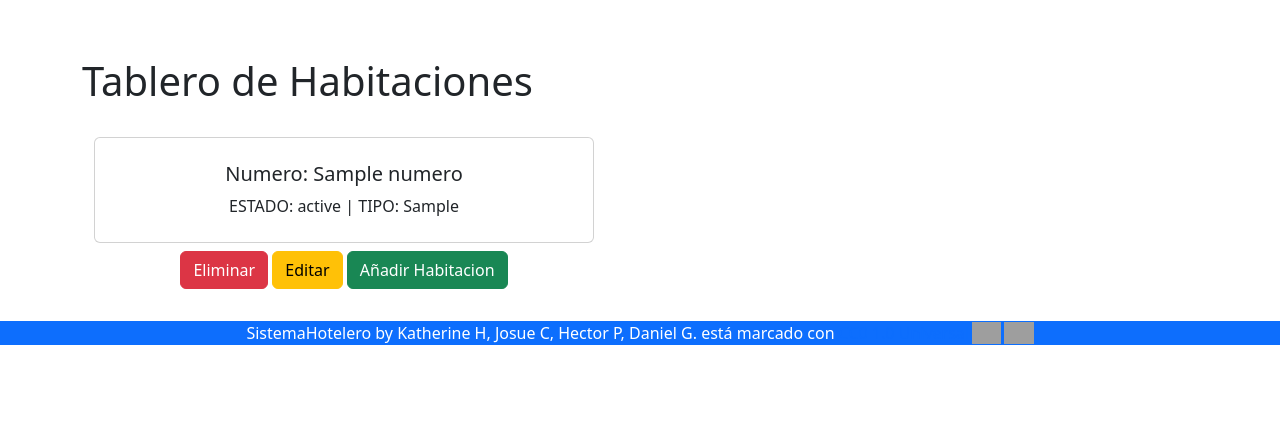
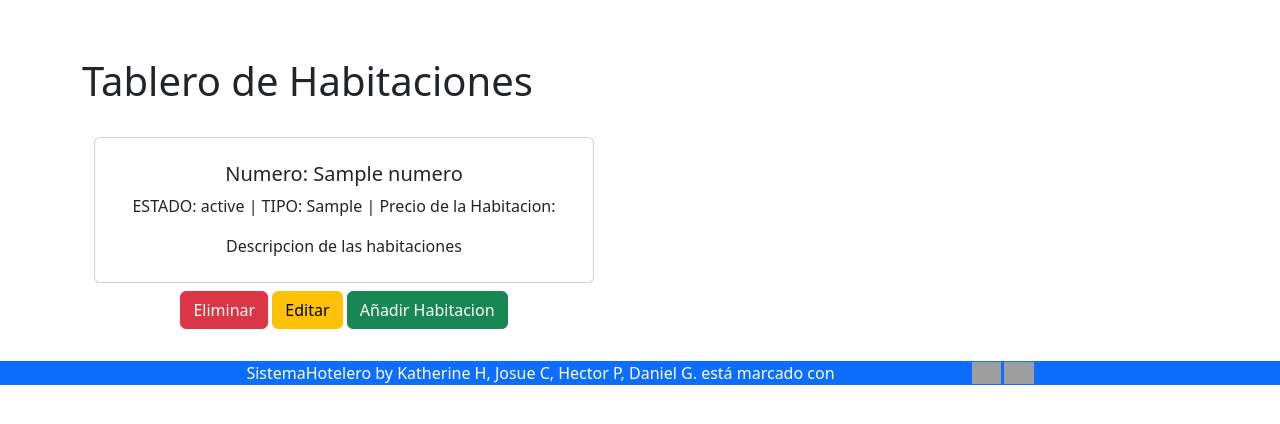
Before and after one commit to kathyhernndez/SistemaHoteleroDjango, a Django app: page /tablero/appTablero/ in a window 1280 px wide. Shown: the part 271-695 px from the top of the page. Run offline with Django 5.2, Linux system fonts and the light colour scheme; a user stored in the database is signed in; tables that the repository leaves empty hold one stand-in row (values such as "Sample post"); a database or web service that is not in the repository returns one stand-in record (values such as "Sample title"); data that the repository does not hold is empty; grey boxes are pictures that could not be loaded.

Commit message:
modificando la template de tablero

```diff
--- a/tablero/templates/tablero.html
+++ b/tablero/templates/tablero.html
@@ -26,7 +26,8 @@
       <div class="card me-auto p-2" style="width: 500px">
         <div class="card-body ">
           <h5 class="card-title">Numero: {{ habitacion.numero }}</h5>
-          <p class="card-text">ESTADO: {{ habitacion.estado }}   | TIPO: {{ habitacion.id_tipoHabitacion}}</p>
+          <p class="card-text">ESTADO: {{ habitacion.estado }}   | TIPO: {{ habitacion.id_tipoHabitacion}} | Precio de la Habitacion: </p>
+          <p class="card-text"> Descripcion de las habitaciones </p>
         </div>
       </div>
       <div class=" me-auto p-2" style="width: 500px" role="group" aria-label="Basic mixed styles example">
```
